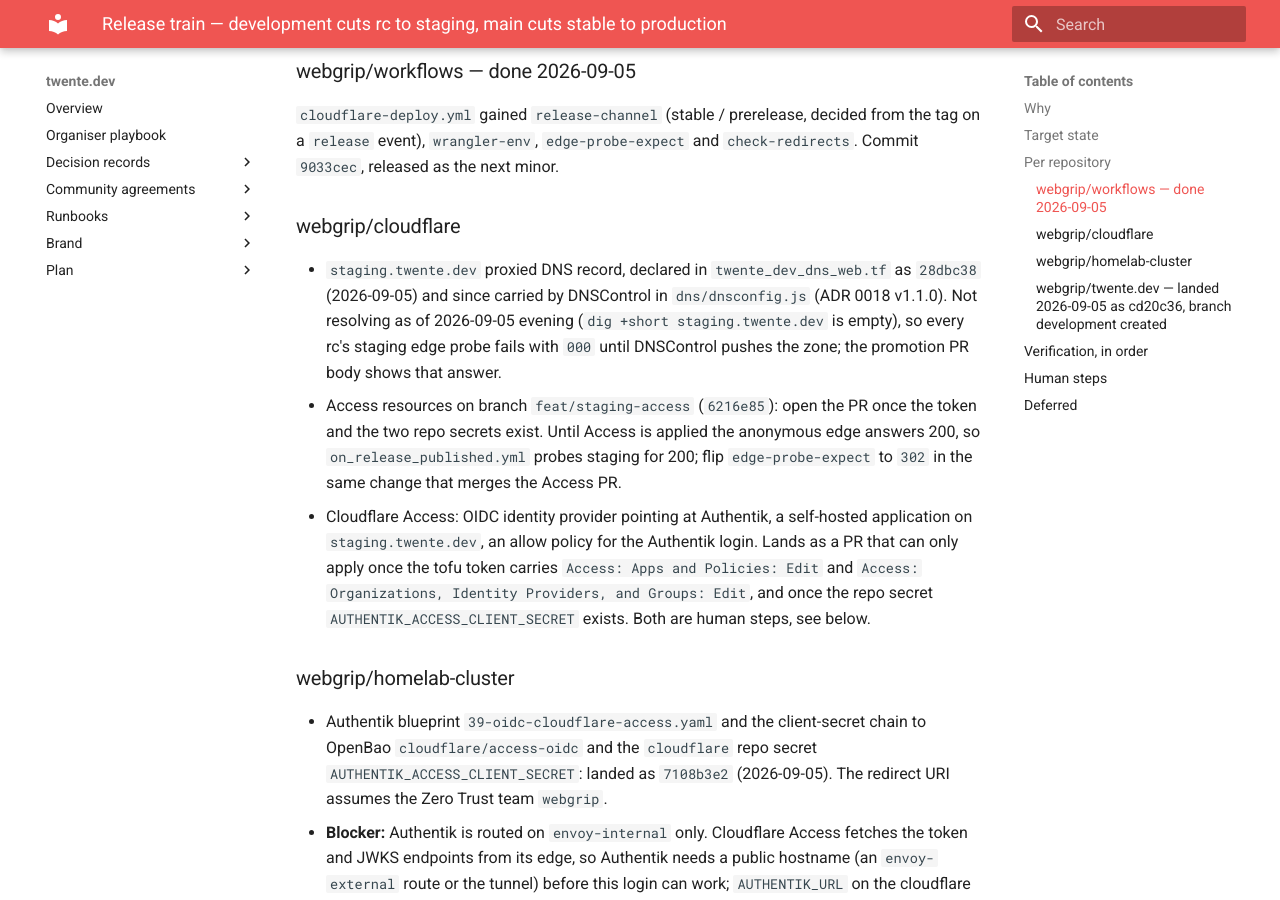
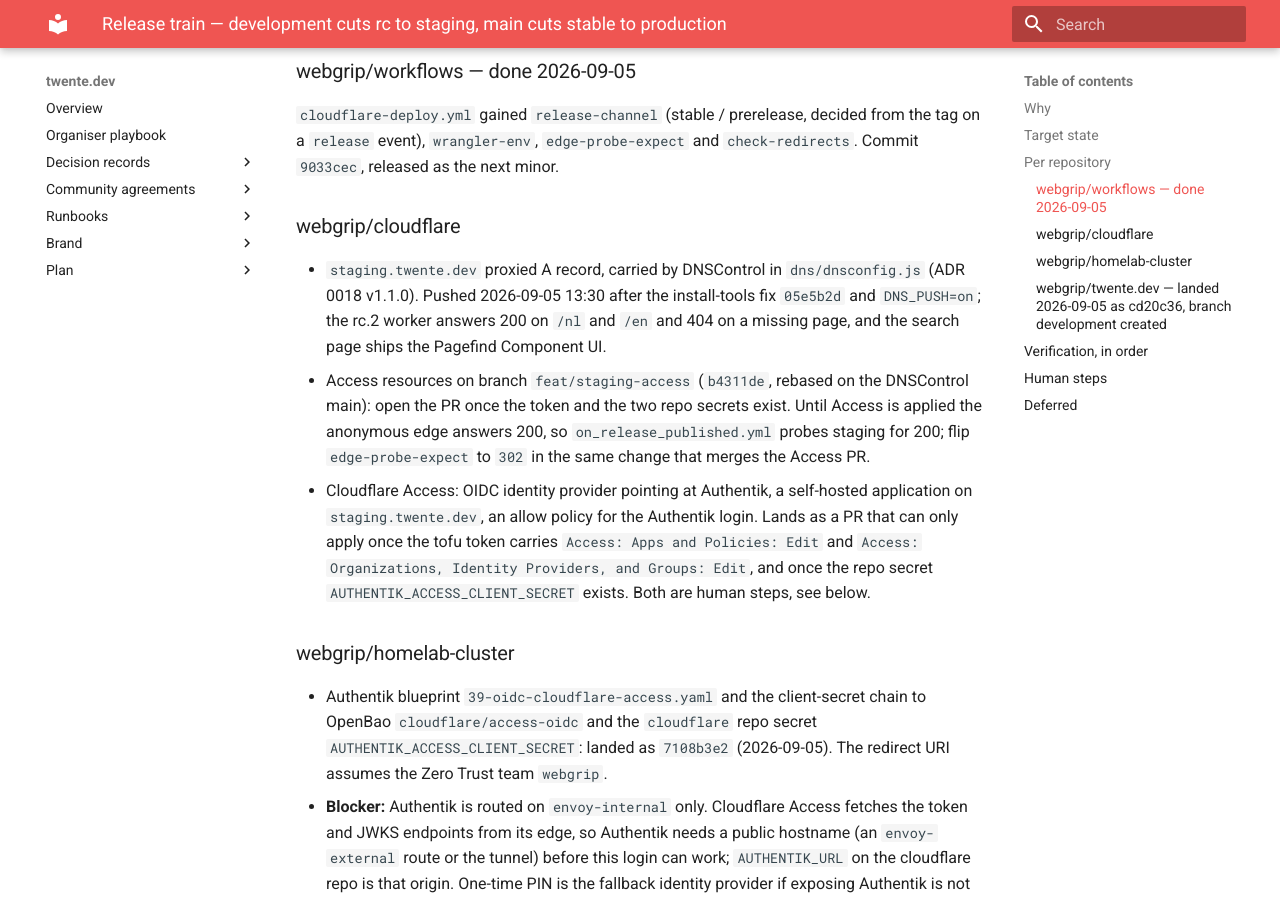
Before and after one commit to webgrip/twente.dev, an MkDocs documentation site: the page built from docs/plan/release-train.md, in a window 1280 px wide and 900 px high, scrolled down 1140 px. Built offline with MkDocs 1.6.1 and Material for MkDocs 9.7.7, drawn with Linux system fonts in a browser that asks for light colours.

Commit message:
docs(release): staging.twente.dev staat, het record is via DNSControl gepusht
Co-Authored-By: Claude Fable 5.1 <noreply@anthropic.com>

```diff
--- a/docs/plan/release-train.md
+++ b/docs/plan/release-train.md
@@ -33,11 +33,11 @@ released as the next minor.
 
 ### webgrip/cloudflare
 
-- `staging.twente.dev` proxied DNS record, declared in `twente_dev_dns_web.tf` as `28dbc38`
-  (2026-09-05) and since carried by DNSControl in `dns/dnsconfig.js` (ADR 0018 v1.1.0). Not resolving as of 2026-09-05 evening (`dig +short staging.twente.dev` is empty),
-  so every rc's staging edge probe fails with `000` until DNSControl pushes the zone; the
-  promotion PR body shows that answer.
-- Access resources on branch `feat/staging-access` (`6216e85`): open the PR once the token and the
+- `staging.twente.dev` proxied A record, carried by DNSControl in `dns/dnsconfig.js` (ADR 0018
+  v1.1.0). Pushed 2026-09-05 13:30 after the install-tools fix `05e5b2d` and `DNS_PUSH=on`; the
+  rc.2 worker answers 200 on `/nl` and `/en` and 404 on a missing page, and the search page ships
+  the Pagefind Component UI.
+- Access resources on branch `feat/staging-access` (`b4311de`, rebased on the DNSControl main): open the PR once the token and the
   two repo secrets exist. Until Access is applied the anonymous edge answers 200, so
   `on_release_published.yml` probes staging for 200; flip `edge-probe-expect` to `302` in the same
   change that merges the Access PR.
```
